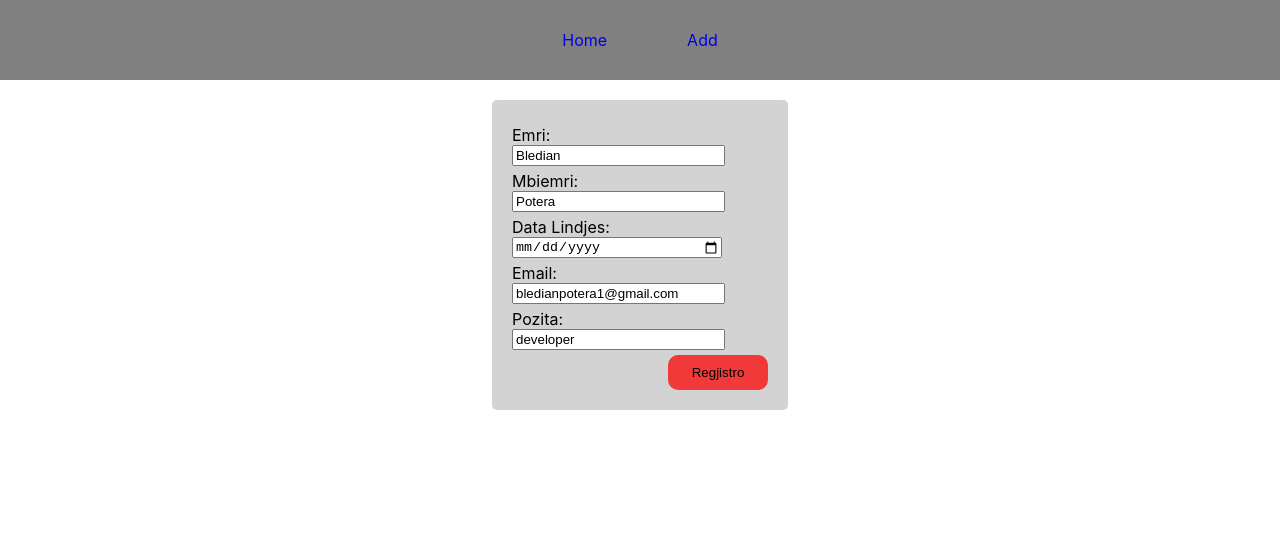
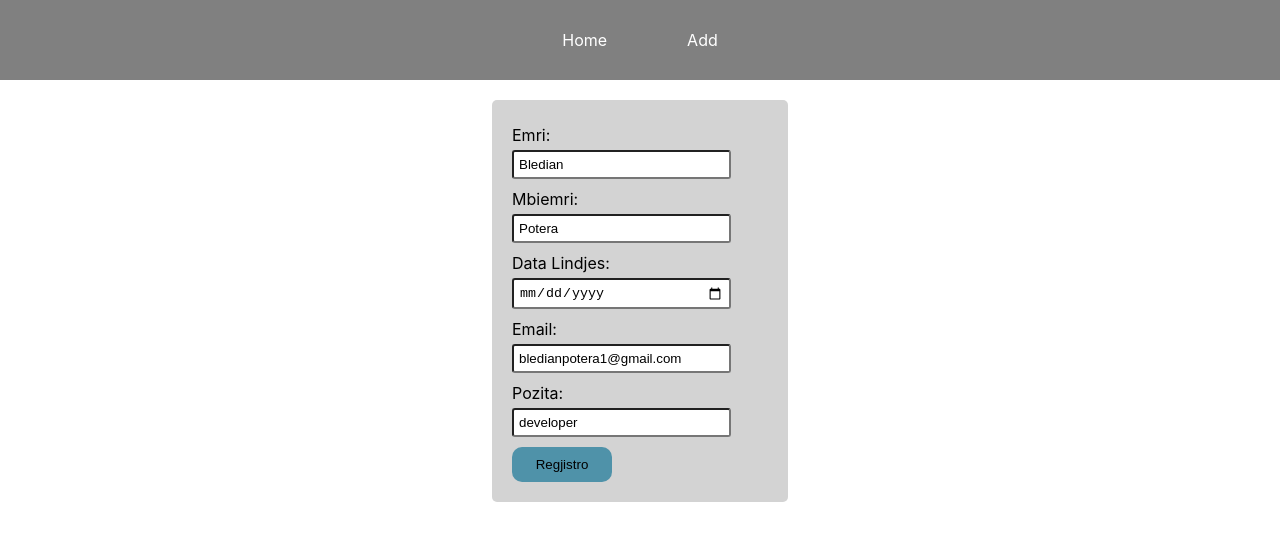
Before and after one commit to bledianp/WorkerApp, a React (Create React App) app: page /edit/2 in a window 1280 px wide. Shown: the top 540 px of the page. Built offline with nearby package versions, Linux system fonts and the light colour scheme.

Commit message:
new commit

```diff
--- a/package.json
+++ b/package.json
@@ -1,12 +1,14 @@
 {
   "name": "attributy-workers",
-  "version": "0.1.0",
+  "version": "1.1.0",
   "private": true,
   "dependencies": {
     "@testing-library/jest-dom": "^5.16.5",
     "@testing-library/react": "^13.4.0",
     "@testing-library/user-event": "^13.5.0",
+    "bootstrap": "^5.2.3",
     "react": "^18.2.0",
+    "react-bootstrap": "^2.7.0",
     "react-dom": "^18.2.0",
     "react-scripts": "5.0.1",
     "web-vitals": "^2.1.4"
--- a/src/App.js
+++ b/src/App.js
@@ -2,7 +2,6 @@ import "./App.css";
 import Forma from "./components/Forma";
 import { BrowserRouter, Route, Routes } from "react-router-dom";
 import Home from "./components/Home";
-import { printIntrospectionSchema } from "graphql";
 
 function App() {
   return (
--- a/src/components/Forma.js
+++ b/src/components/Forma.js
@@ -1,12 +1,13 @@
-import classes from "./Forma.module.css";
+import classes from "../styles/Forma.module.css";
 import { useEffect, useState } from "react";
 import NavBar from "./NavBar";
 import { useParams } from "react-router-dom";
 
+
 const Forma = () => {
   const { id } = useParams();
-  console.log(+id);
-  console.log(typeof id);
+  // console.log(+id);
+  // console.log(typeof id);
 
   const [data, setData] = useState(
     localStorage.workers
@@ -28,6 +29,8 @@ const Forma = () => {
   const [dataLindjes, setDataLindjes] = useState("");
   const [email, setEmail] = useState("");
   const [pozita, setPozita] = useState("");
+
+  const [validimi, setValidimi] = useState(false);
 
   const updatedContact = {
     id,
@@ -60,6 +63,18 @@ const Forma = () => {
     }
   }, []);
 
+  // useEffect(() => {
+  //   console.log(email);
+  //   console.log(email.includes("@"));
+  //   if (!email.includes("@")) {
+  //     console.log('u thirr 2')
+  //     setValidimi(true);
+  //     console.log(validimi)
+  //   }else{
+  //     setValidimi(false)
+  //   }
+  // }, [email]);
+
   const updateContact = (id, updatedContact) => {
     setData(data.map((dat) => (dat.id === id ? updatedContact : dat)));
   };
@@ -67,7 +82,7 @@ const Forma = () => {
   const handleClick = (e) => {
     e.preventDefault();
     if (id) {
-      console.log("mrena if");
+      // console.log("mrena if");
       updateContact(id, updatedContact);
     } else {
       const newData = {
@@ -78,6 +93,20 @@ const Forma = () => {
         email: email,
         pozita: pozita,
       };
+
+      if (
+        emri.trim().length === 0 ||
+        mbiemri.trim().length === 0 ||
+        dataLindjes.trim().length === 0 ||
+        !email.includes("@") ||
+        pozita.trim().length === 0
+      ) {
+        setValidimi(true);
+        return;
+      }else{
+        setValidimi(false);
+      }
+
 
       setData([...data, newData]);
       console.log(data);
@@ -93,12 +122,14 @@ const Forma = () => {
   return (
     <>
       <NavBar />
+      {validimi && <h3 style={{color:'red'}}>You must fill all inputs!!!</h3>}
       <form>
         <label>Emri:</label>
         <input
           type="text"
           onChange={(e) => setEmri(e.target.value)}
           value={emri}
+
           required
         />
         <label>Mbiemri:</label>
@@ -106,6 +137,7 @@ const Forma = () => {
           type="text"
           onChange={(e) => setMbiemri(e.target.value)}
           value={mbiemri}
+
           required
         />
         <label>Data Lindjes:</label>
@@ -119,6 +151,8 @@ const Forma = () => {
         <input
           type="email"
           onChange={(e) => setEmail(e.target.value)}
+          // style={{background: validimi ? 'rgb(245, 131, 131)' : 'white'}}
+
           value={email}
           required
         />
--- a/src/components/Home.js
+++ b/src/components/Home.js
@@ -4,6 +4,7 @@ import WorkerList from "./WorkerList";
 const Home = () => {
   return (
     <>
+
       <NavBar />
       <WorkerList />
     </>
--- a/src/components/NavBar.js
+++ b/src/components/NavBar.js
@@ -1,5 +1,5 @@
 import { Outlet, Link } from "react-router-dom";
-import classes from "./NavBar.module.css";
+import classes from "../styles/NavBar.module.css";
 
 const NavBar = () => {
   return (
--- a/src/components/Worker.js
+++ b/src/components/Worker.js
@@ -1,4 +1,4 @@
-import classes from "./Worker.module.css";
+import classes from "../styles/Worker.module.css";
 import { Outlet, Link } from "react-router-dom";
 import Forma from "./Forma";
 
@@ -6,6 +6,7 @@ const Worker = (props) => {
   console.log(props.id);
 
   return (
+    <>
     <tbody>
       <tr className={classes.customers}>
         <td>{props.emri}</td>
@@ -28,6 +29,7 @@ const Worker = (props) => {
         </td>
       </tr>
     </tbody>
+    </>
   );
 };
 
--- a/src/components/WorkerList.js
+++ b/src/components/WorkerList.js
@@ -1,6 +1,6 @@
 import { useEffect, useState } from "react";
 import Worker from "./Worker";
-import classes from "./Worker.module.css";
+import classes from "../styles/Worker.module.css";
 
 const WorkerList = () => {
   const [data, setData] = useState(
@@ -23,23 +23,22 @@ const WorkerList = () => {
   }, [data]);
 
   const handleDelete = (id) => {
-    console.log("delete");
-    alert("Are you Sure?")
     setData(data.filter((dat) => dat.id !== id));
   };
 
   const handleEdit = (id, updatedContact) => {
-    console.log("u thirr");
-    console.log("id mrena edit", id);
+
     setData(
       data.map((contact) => (contact.id === id ? updatedContact : contact))
     );
   };
 
-  console.log(data);
+//   console.log(data);
 
   return (
     <>
+        {/* <Modal/> */}
+
       <h1>Worker List</h1>
 
       <table class={classes.customers}>
--- a/src/components/Forma.module.css
+++ b/src/styles/Forma.module.css
@@ -18,14 +18,17 @@ form label {
 
 form input {
   width: 100%;
+  margin: 5px 0;
   /* margin: auto; */
   width: 80%;
+  padding: 5px;
+  border-radius: 3px;
 }
 
 .butoni {
-  float: right;
+  /* float: right; */
   margin-top: 5px;
-  background-color: rgb(241, 57, 57);
+  background-color: rgb(79, 146, 169);
   width: 100px;
   cursor: pointer;
   border-radius: 10px;
@@ -34,6 +37,10 @@ form input {
 }
 
 .butoni:hover {
-  background-color: red;
+  background-color: blue;
   color: white;
 }
+
+.validimi{
+  background-color: rgb(245, 131, 131);
+}
--- a/src/components/NavBar.module.css
+++ b/src/styles/NavBar.module.css
@@ -25,3 +25,7 @@ a:link {
 a:hover {
   text-decoration: none;
 }
+
+a {
+  color: white;
+}
--- a/src/components/Worker.module.css
+++ b/src/styles/Worker.module.css
@@ -28,15 +28,25 @@
 }
 
 .editBtn {
-  background-color: green;
+  background-color: lightgreen;
   border: none;
   padding: 5px;
   cursor: pointer;
+  border-radius: 3px;
 }
 
 .deleteBtn {
-  background-color: red;
+  background-color: rgb(235, 56, 56);
   border: none;
   padding: 5px;
   cursor: pointer;
+  border-radius: 3px;
 }
+
+.editBtn:hover{
+  background-color: green;
+}
+
+.deleteBtn:hover{
+  background-color:red;
+}
```
Also changed, not shown: 1 other file (tests, documents, lock files or other folders).
